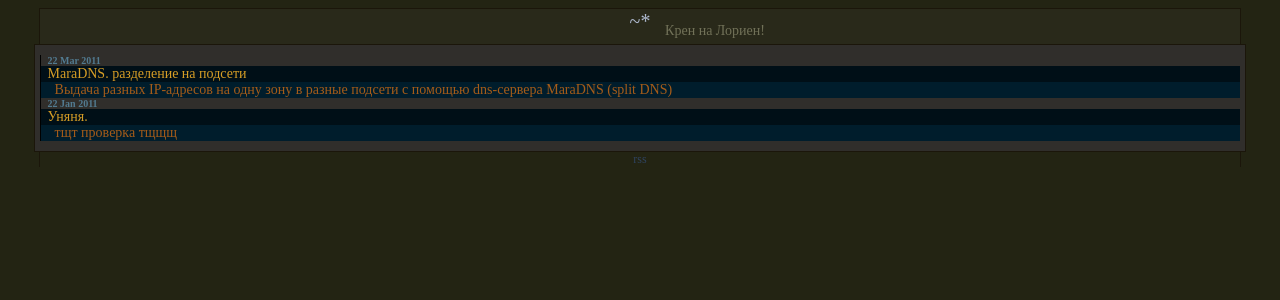
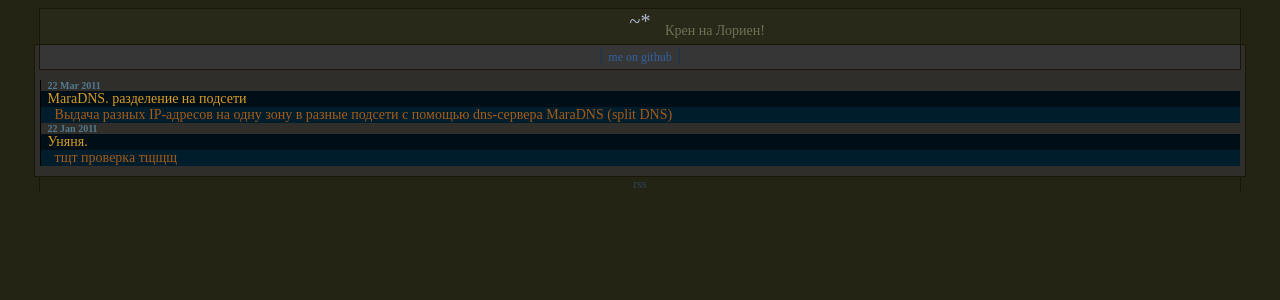
Before and after one commit to noktoborus/noktoborus.github.com, a Jekyll site: the page built from index.html, in a window 1280 px wide. Shown: the top 300 px of the page. Built offline with Jekyll 4.4.1, drawn with Linux system fonts in a browser that asks for light colours.

Commit message:
improve style

```diff
--- a/_layouts/default.html
+++ b/_layouts/default.html
@@ -31,11 +31,14 @@
 			</div>
 		</div>
 		-->
-		<div id="head">
-			<div id="head_text">Крен на Лориен!</div>
-			<a href="{{ site.url }}/" >~*</a>
-		</div>
+			<div id="head">
+				<div id="head_text">Крен на Лориен!</div>
+				<a href="{{ site.url }}/" >~*</a>
+			</div>
 		<div id="body" class="body">
+			<div id="body_head">
+				[ <a href="https://github.com/noktoborus/">me on github</a> ]
+			</div>
 			{{ content }}
 		</div>
 		<div id="foot">
--- a/style/base.css
+++ b/style/base.css
@@ -2,12 +2,12 @@ body {
 	background: #232413;
 	color: yellow;
 }
-#head, #body, #foot {
+#head, #body, #foot, #body_head {
 	position: relative;
 	width: 95%;
 	margin: 0 auto;
 	border: 1px solid #1b160a;
-	border-bottom: 0px;
+	border-bottom-width: 0px;
 	overflow: hidden;
 }
 #head, #foot {
@@ -53,6 +53,25 @@ body {
 	padding-right: 5px;
 	background: #302e2b;
 	border-bottom: 1px solid #1b160a;
+}
+#body_head {
+	position: relative;
+	top: -10px;
+	left: -1px;
+	width: 100%;
+	border-top-width: 0px;
+	border-bottom-width: 1px;
+	background-color: #363636;
+	padding-top: 2px;
+	padding-bottom: 2px;
+	text-align: center;
+	height: 20px;
+	color: #1c3455;
+}
+#body_head a {
+	text-decoration: none;
+	color: #3361a0;
+	font-size: 12px;
 }
 #foot {
 	border-top: 0px;
```
